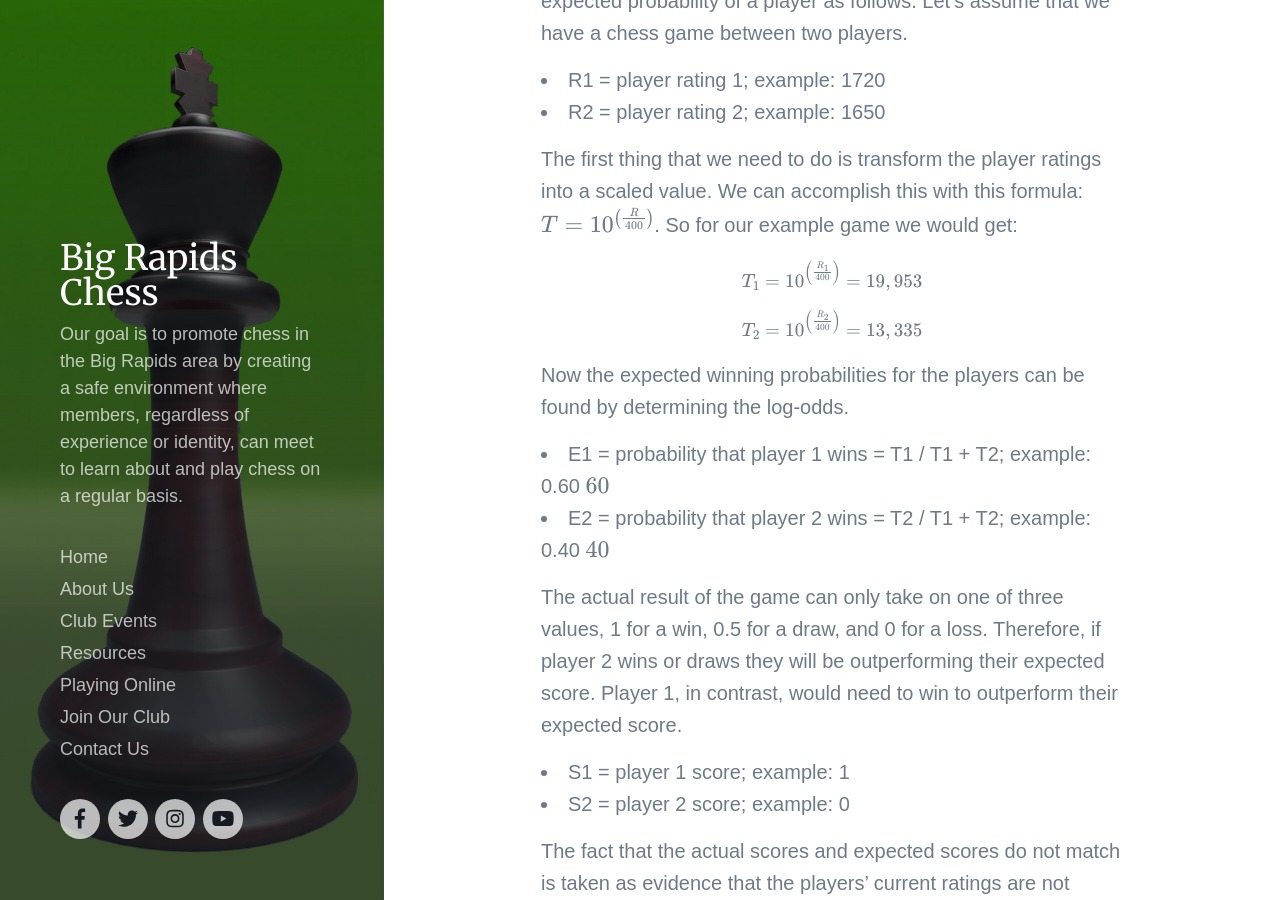
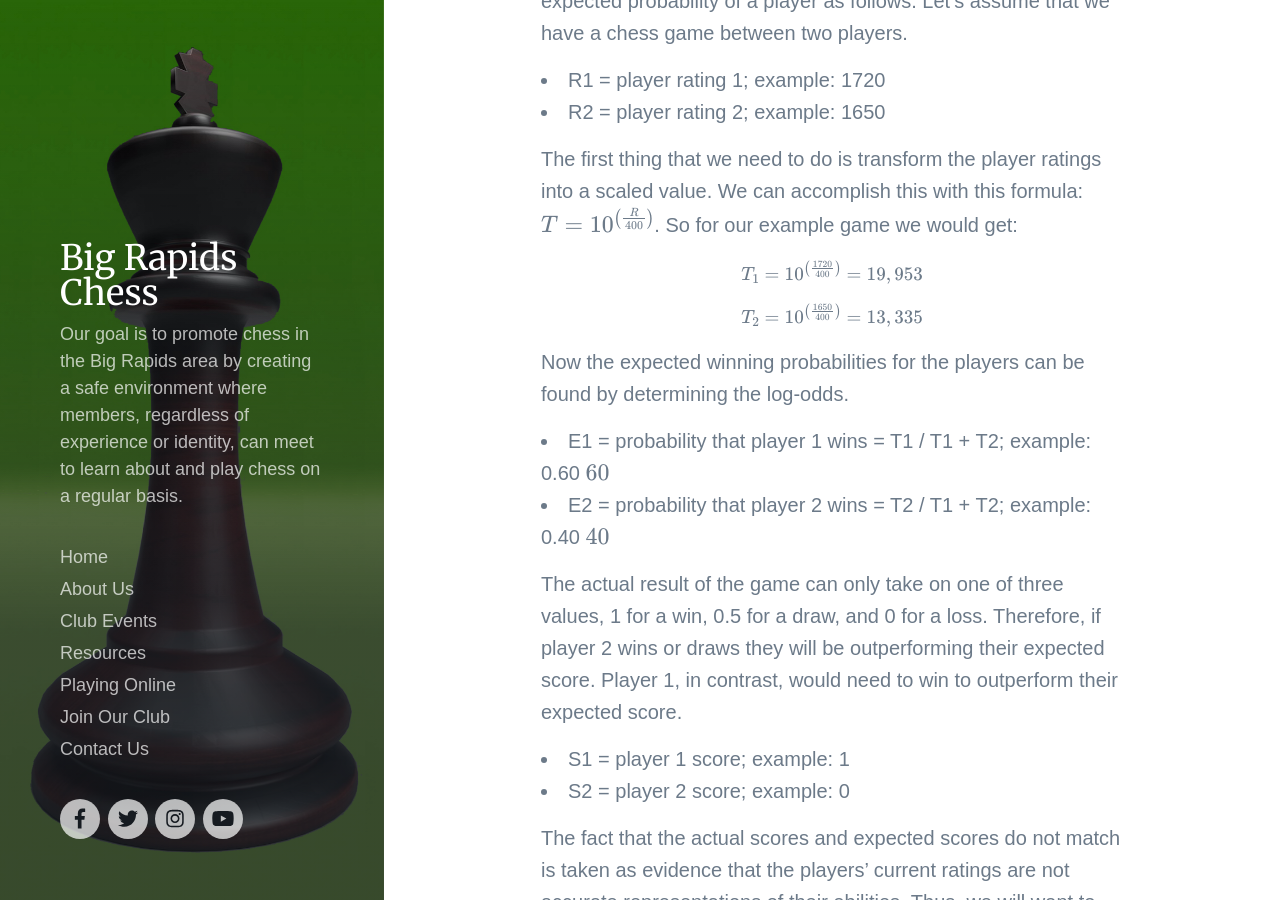
Before and after one commit to bigrapidschess/bigrapidschess.github.io, a Jekyll site: the page built from _pages/rating.md, in a window 1280 px wide and 900 px high, scrolled down 630 px. Built offline with Jekyll 4.4.1, drawn with Linux system fonts in a browser that asks for light colours; nearby versions of some CDN libraries; some web fonts are replaced; formulas are drawn with MathJax 3.

Commit message:
finishing that formula

```diff
--- a/_pages/rating.md
+++ b/_pages/rating.md
@@ -14,9 +14,9 @@ This is a logistic curve with an inflection point at 0 (each player has the same
 
 The first thing that we need to do is transform the player ratings into a scaled value. We can accomplish this with this formula: $ T=10^{\left(\frac{R}{400}\right)} $. So for our example game we would get:
 
-$$ T_{1}=10^{\left(\frac{R_{1}}{400}\right)} = 19,953 $$
+$$ T_{1}=10^{\left(\frac{1720}{400}\right)} = 19,953 $$
 
-$$ T_{2}=10^{\left(\frac{R_{2}}{400}\right)} = 13,335 $$
+$$ T_{2}=10^{\left(\frac{1650}{400}\right)} = 13,335 $$
 
 Now the expected winning probabilities for the players can be found by determining the log-odds.
 
```
